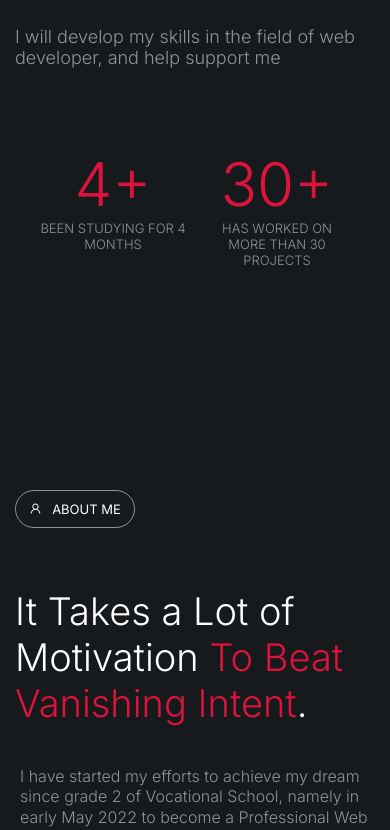
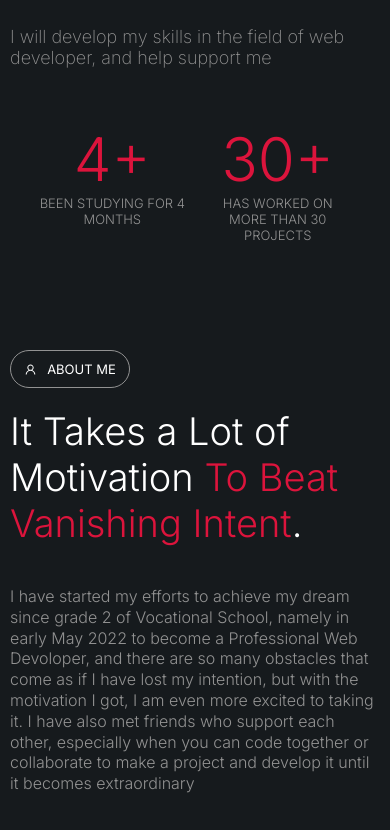
Before and after one commit to FikarNugrah/portfolio-v2, a React (Vite) app: page / in a window 390 px wide. Shown: the part 1040-1870 px from the top of the page. Built offline with nearby package versions, Linux system fonts and the light colour scheme; a web font is replaced by a local one.

Commit message:
fix: reponsive

```diff
--- a/src/content/projectContent.jsx
+++ b/src/content/projectContent.jsx
@@ -32,7 +32,7 @@ export default function ProjectContent() {
             <div className="project">
               <img width={300} src={projct3} alt="" />
             </div>
-            <p className="time">1 months ago - Sreaming Movie</p>
+            <p className="time">1 months ago - Streaming Movie</p>
           </div>
           <div className="prjct-area">
             <div className="project">
--- a/src/index.css
+++ b/src/index.css
@@ -679,7 +679,9 @@ input {
   display: none;
 }
 
-/* ANDROID > =============================================*/
+/*  */
+/* ANDROID > ===============================================================*/
+
 @media (max-width: 480px) {
   .main-section {
     /* border: 2px solid red; */
@@ -940,14 +942,14 @@ input {
   /* HOME CONTENT */
   .main {
     width: 100%;
-    padding: 0px 15px;
+    padding: 0px 10px;
     /* border: 2px solid blue; */
   }
 
   .main-content {
     /* border: 2px solid blue; */
     width: 100%;
-    height: 90vh;
+    height: 630px;
     padding: 20px 0 0 0;
     display: flex;
     flex-direction: column;
@@ -969,12 +971,12 @@ input {
 
   .support-intro {
     width: 100%;
-    font-weight: 300;
+    font-weight: 200;
     font-size: 18px;
   }
 
   .status {
-    margin-top: 50px;
+    margin-top: 25px;
     /* border: 2px solid blue; */
     gap: 110px;
     justify-content: center;
@@ -1004,8 +1006,9 @@ input {
   /* ABOUT CONTENT */
   .about-content {
     /* border: 2px solid blue; */
-    height: 800px;
-    padding: 50px 0 0 0;
+    height: 650px;
+    gap: 20px;
+    padding: 40px 0 0 0;
   }
 
   .about {
@@ -1017,6 +1020,7 @@ input {
 
   .content-of-about {
     /* border: 2px solid blue; */
+    gap: 40px;
     width: 100%;
   }
 
@@ -1025,7 +1029,6 @@ input {
   }
 
   .description-about {
-    padding-left: 5px;
     width: 100%;
     line-height: 1.3;
     font-size: 16px;
@@ -1049,11 +1052,11 @@ input {
   /* SKILLS CONTENT */
   .skills-content {
     /* border: 2px solid red; */
-    height: 1000px;
+    height: 980px;
     padding: 40px 0 0 0;
     display: flex;
     flex-direction: column;
-    gap: 50px;
+    gap: 30px;
   }
 
   .header-skills-content {
@@ -1141,6 +1144,10 @@ input {
     width: 95%;
     height: 160px;
     /* border: 2px solid red; */
+  }
+
+  .time {
+    font-weight: 300;
   }
 
   .time::before {
@@ -1229,7 +1236,9 @@ input {
   }
 }
 
-/* IPHONE 14> */
+/*  */
+/* IPHONE 14> ============================================================== */
+
 @media (min-width: 428px) and (max-width: 430px) {
   .main-section {
     /* border: 2px solid red; */
@@ -1424,10 +1433,17 @@ input {
     font-size: 20px;
   }
 
-  .nav p,
-  .nav i {
+  .list {
     color: #929292;
     transition: all 0.2s ease-in-out;
+  }
+
+  .icon-on {
+    color: crimson;
+  }
+
+  .nav-on {
+    color: white;
   }
 
   .nav:hover p {
@@ -1483,7 +1499,7 @@ input {
   .main-content {
     /* border: 2px solid blue; */
     width: 100%;
-    height: 85vh;
+    height: 700px;
     padding: 20px 0 0 0;
     display: flex;
     flex-direction: column;
@@ -1525,8 +1541,8 @@ input {
   /* ABOUT CONTENT */
   .about-content {
     /* border: 2px solid blue; */
-    height: 880px;
-    padding: 100px 0 0 0;
+    height: 750px;
+    padding: 60px 0 0 0;
   }
 
   .about {
@@ -1873,7 +1889,7 @@ input {
   }
 
   .navigation a {
-    font-size: 35px;
+    font-size: 40px;
   }
 
   .title-nav {
@@ -2186,7 +2202,7 @@ input {
   }
 
   .navigation a {
-    font-size: 35px;
+    font-size: 40px;
   }
 
   .title-nav {
@@ -2363,4 +2379,12 @@ input {
 
 /* LAPTOP ==========================================================================*/
 @media (min-width: 1010px) and (max-width: 1300px) {
-}
+  .top-dsct h1,
+  .hero-text h1 {
+    font-weight: 400;
+  }
+
+  .navigation a {
+    font-size: 30px;
+  }
+}
```
